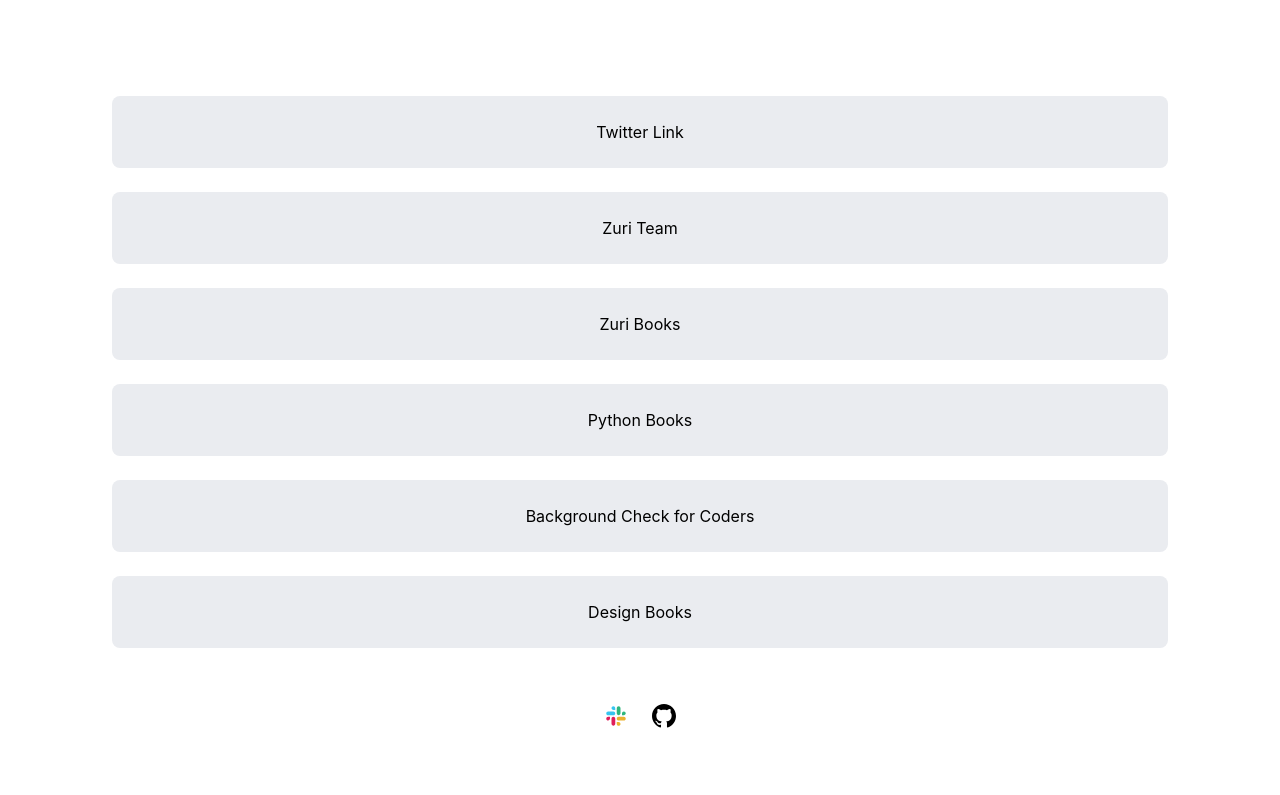
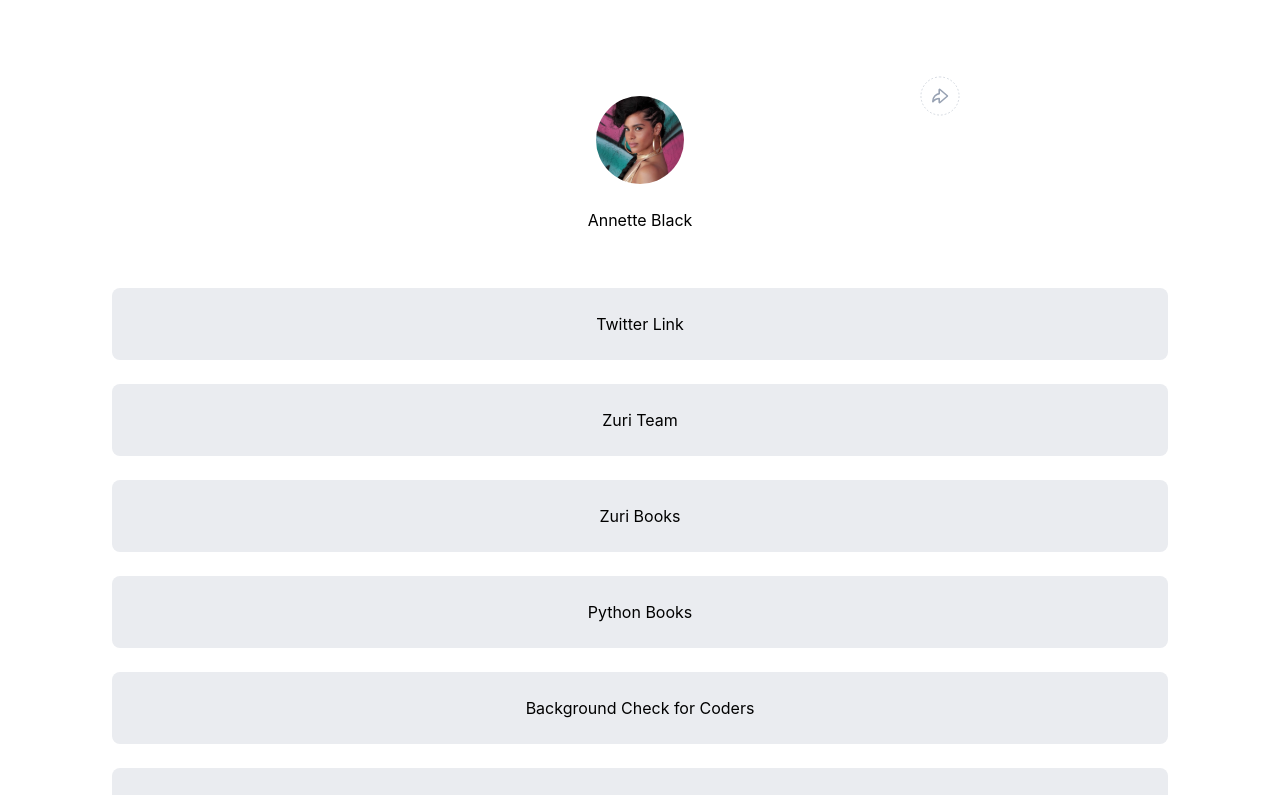
Before and after one commit to akuya-ekorot/hng-internship-9, a Next.js app in the folder stage-1/: page / in a window 1280 px wide. Shown: the top 795 px of the page. Built offline with nearby package versions, Linux system fonts and the light colour scheme.

Commit message:
style and position elements in the profile section

```diff
--- a/stage-1/pages/index.tsx
+++ b/stage-1/pages/index.tsx
@@ -21,13 +21,24 @@ const Home = () => (
   <div className="flex flex-col">
     <section className="flex flex-col grow px-[112px] py-[64px]">
       <main className="py-[32px]">
-        <div className="content">
-          <div className="profile-section">
-            <img />
+        <div className="content flex flex-col gap-[56px]">
+          <div className="profile-section flex flex-col items-center gap-[24px] relative">
+            <Image
+              src="/avatar-default.svg"
+              height={`88`}
+              width={`88`}
+              alt="Profile Photo"
+            />
             <div className="twitter">
-              <p className="annette-black"></p>
+              <p className="annette-black">Annette Black</p>
             </div>
-            <div className="avatar-share-button"></div>
+            <Image
+              src={`/share-default.svg`}
+              height={`40`}
+              width={`40`}
+              className="avatar-share-button absolute -top-[20px] right-[208px]"
+              alt={""}
+            />
           </div>
           <div className="link-section flex flex-col gap-[24px]">
             {pageLinks.map((link, index) => {
```
Also changed, not shown: stage-1/public/avatar-default.svg (added), stage-1/public/share-default.svg (added).
